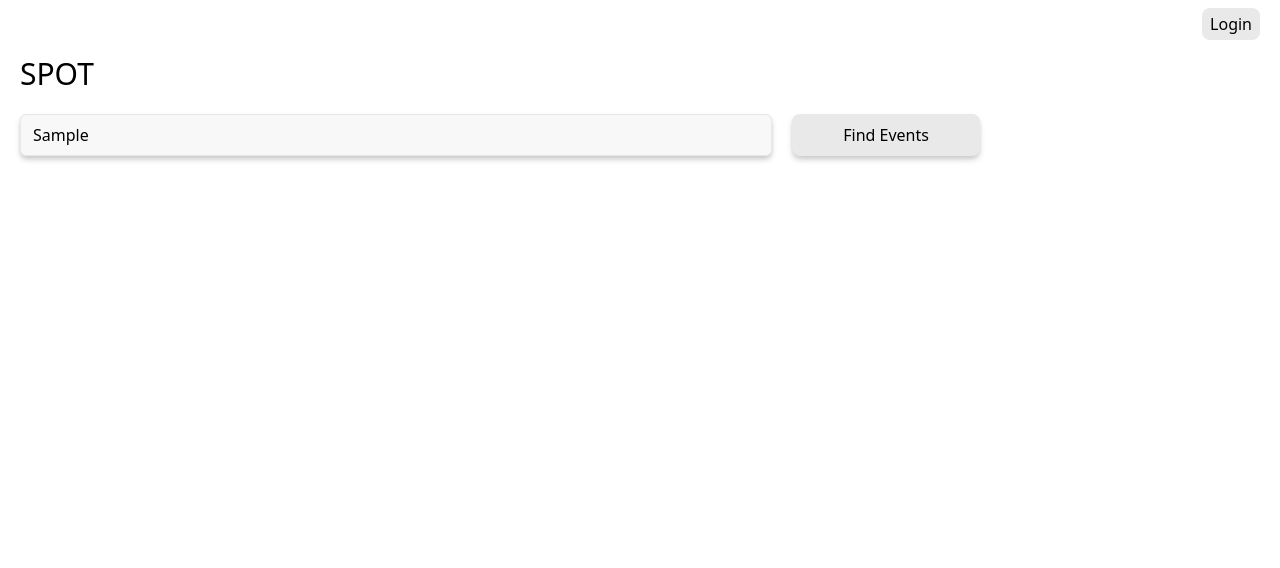
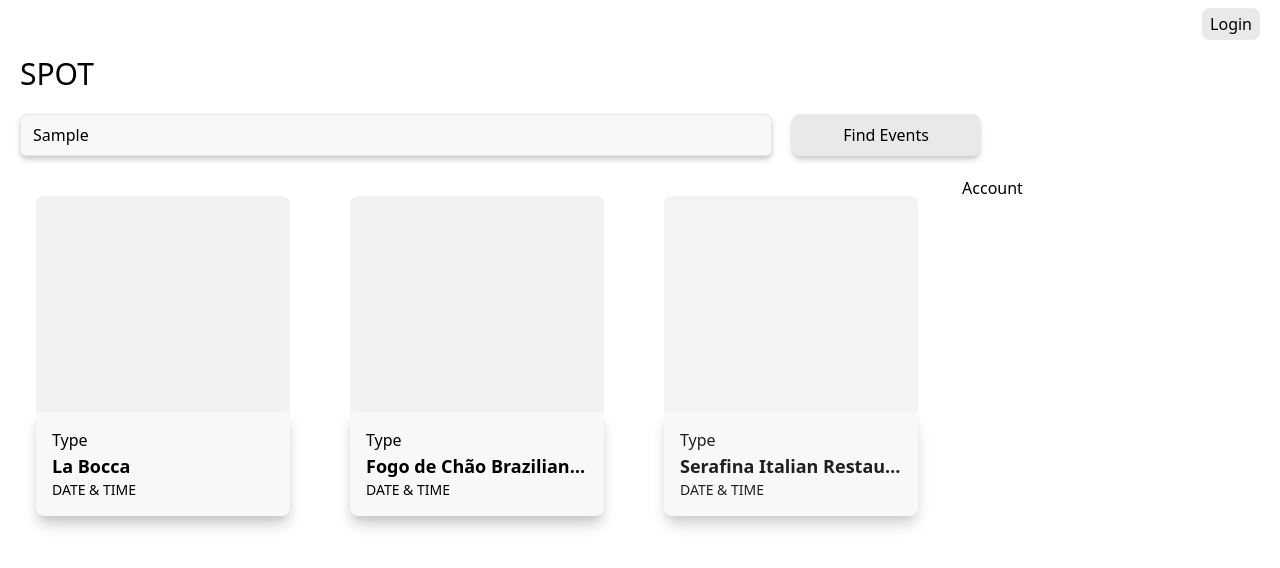
Before and after one commit to kriscCodes/spots, a React (Vite) app in the folder frontend/: page / in a window 1280 px wide. Both pictures are taken after typing "Sample" into the empty fields and a click on the input "Find Events". Shown: the top 568 px of the page. Built offline with nearby package versions, Linux system fonts and the light colour scheme.

Commit message:
styled home page & added event cards

```diff
--- a/frontend/package.json
+++ b/frontend/package.json
@@ -12,6 +12,7 @@
   "dependencies": {
     "react": "^18.3.1",
     "react-dom": "^18.3.1",
+    "react-parallax-tilt": "^1.7.232",
     "react-router-dom": "^6.25.1"
   },
   "devDependencies": {
--- /dev/null
+++ b/frontend/pages/EventCard.jsx
@@ -0,0 +1,40 @@
+import Tilt from 'react-parallax-tilt'
+import {useState} from "react";
+
+// eslint-disable-next-line react/prop-types
+function EventCard ({name, delay}) {
+
+    const [show, setShow] = useState(true);
+
+    setTimeout( () => {
+        setShow(false);
+    }, 190*delay)
+
+    return (
+        <Tilt
+            tiltMaxAngleX={10} tiltMaxAngleY={10} glareEnable={true} glareMaxOpacity={0.05} tiltReverse={true} glarePosition="all"
+            className={`p-5 transition duration-100 ${show ? 'opacity-0' : 'opacity-100'}`}
+        >
+            <div
+                className='transition w-full max-w-[350px] min-h-[320px] flex flex-col justify-end bg-[#F2F2F2] -z-[2] rounded-lg'
+            >
+                <div className='h-1/3 bg-[#F8F8F8] rounded-b-lg shadow-lg shadow-[#C5C5C5] p-4'>
+                    <div className='flex flex-col'>
+                        <p className='font-light'>
+                            Type
+                        </p>
+                        <p className='font-bold text-lg overflow-hidden overflow-ellipsis whitespace-nowrap'>
+                            {/*Event Title*/}
+                            {name}
+                        </p>
+                        <p className='font-light text-sm'>
+                            DATE & TIME
+                        </p>
+                    </div>
+                </div>
+            </div>
+        </Tilt>
+    )
+}
+
+export default EventCard;
--- a/frontend/pages/Home.jsx
+++ b/frontend/pages/Home.jsx
@@ -1,14 +1,17 @@
 import { useEffect, useState, useRef } from "react";
+import EventCard from "./EventCard.jsx";
 
 
 const Home = () => {
 	const [locations, setLocations] = useState([]);
+	const [query, setQuery] = useState("")
 	const [submitted, setSubmitted] = useState(false)
-	const headerRef = useRef(null)
+	const [isLoading, setIsLoading] = useState(true)
 	const [headerHeight, setHeaderHeight] = useState(0)
 
-	useEffect(() => {
-		const getLocations = async () => {
+	const headerRef = useRef(null)
+
+	const getLocations = () => {
 		try {
 			const data = ['La Bocca', 'Fogo de Chão Brazilian Steakhouse', 'Serafina Italian Restaurant White Plains', 'Turkish Cuisine White Plains', "Mulino's of Westchester", "Morton's The Steakhouse", 'Inca & Gaucho Restaurant', 'Chazz Palminteri Italian Restaurant White Plains', 'Colombian House Restaurant', 'Bonchon White Plains - Main St', 'Asopao Cuisine Restaurant', 'Via Garibaldi', 'Greca Estiatorio', 'Little Drunken Chef', 'Thai Den Restaurant', 'The Melting Pot', 'Shiraz Kitchen & Wine Bar', 'Kanopi', 'Gaucho Burger Company', 'Holy Crab Cajun Seafood']
 			setLocations(data)
@@ -23,40 +26,52 @@ const Home = () => {
 			console.error('Error in getting locations', e)
 		}
 	}
-		// getLocations()
-	}, []);
 
 	useEffect(() => {
 		if (headerRef.current) {
-			setHeaderHeight(headerRef.current.offsetHeight + 20);
+			setHeaderHeight(headerRef.current.offsetHeight + 10);
 		}
 	}, []);
 
 
 	const handleSubmit = (e) => {
 		e.preventDefault();
-		console.log(e.target)
-		setHeaderHeight(headerRef.current.offsetHeight + 20)
+
+		if (query === "") {
+			return
+		}
+
+		setHeaderHeight(headerRef.current.offsetHeight + 10)
 		setSubmitted(true)
+
 	}
 
 	const handleTransitionEnd = () => {
 		setHeaderHeight(headerRef.current.offsetHeight + 10);
+
+		if (submitted) {
+			getLocations();
+			setTimeout(()=> {
+				setIsLoading(false)
+			}, 700)
+		}
 	}
 
 	return (
-		<div className='relative w-full h-screen'>
+		<div className='relative w-full h-screen flex flex-col overflow-scroll'>
 			<div
-				className={`transition-all duration-1000 ease-in-out max-w-[1000px] ${
-					submitted ? 'top-0 left-0 w-full' : 'top-1/2 left-1/2 -translate-x-1/2 -translate-y-1/2 w-10/12'
-				} absolute`}
+				className={`transition-all bg-white h-fit duration-1000 ease-in-out max-w-[1000px] ${
+					submitted ? 'top-0 left-0 w-full full-width-before' : 'top-1/2 left-1/2 pb-32 -translate-x-1/2 -translate-y-1/2 w-10/12 absolute'
+				} `}
 				onTransitionEnd={handleTransitionEnd}
 			>
 				<div
-					className='w-full h-full flex flex-col items-center p-5 pb-32 transition-transform duration-300'
+					className='w-full h-full flex flex-col items-center p-5  transition-transform duration-300'
 				>
 					<h1
-						className={`absolute top-2  transition-all duration-1000 ease-in-out ${submitted ? 'text-3xl left-0 transform translate-x-0 px-5' : 'text-8xl left-1/2 transform -translate-x-1/2'}`}
+						className={`absolute top-2  transition-all duration-1000 ease-in-out
+						${submitted ? 'text-3xl left-0 transform translate-x-0 px-5' :
+						'text-8xl left-1/2 transform -translate-x-1/2'}`}
 						ref={headerRef}
 					>
 						SPOT
@@ -68,7 +83,7 @@ const Home = () => {
 						<input
 							className='w-[80%] px-3 py-2 bg-[#F8F8F8] transition rounded-md shadow-[#C9C9C9] shadow-md
 							border focus:outline-none focus:shadow-blue-300 focus:border-blue-400'
-							onChange={(e) => {}}
+							onChange={(e) => {setQuery(e.target.value)}}
 							placeholder='Enter a city, region ...'
 							type="text"
 						/>
@@ -81,6 +96,19 @@ const Home = () => {
 					</form>
 				</div>
 			</div>
+
+			{!isLoading &&
+				<div className='overflow-scroll flex gap-2'>
+					<div className='grid grid-cols-3 gap-5 px-4 w-3/4 overflow-scroll'>
+						{
+							locations.map((name, idx) => <EventCard key={name} delay={idx} name={name} />)
+						}
+					</div>
+					<div className='w-1/4 z-0'>
+						Account
+					</div>
+				</div>
+			}
 		</div>
 	);
 };
--- a/frontend/pages/Signup.jsx
+++ b/frontend/pages/Signup.jsx
@@ -11,7 +11,7 @@ const Signup = () => {
 			<h1 className='text-3xl'>Sign Up</h1>
 			<form className='flex flex-col gap-5 w-[300px] items-center' method="POST" action="/signup">
 				<div className='flex flex-col gap-2 w-[70%]'>
-					<label htmlFor="username">Username:</label>
+					<label htmlFor="username">Username</label>
 					<input
 						className='p-1 bg-[#F8F8F8] transition border rounded-sm shadow-md shadow-[#C9C9C9]
 						focus:outline-none focus:border-blue-400 focus:bg-[#DDDDDD] hover:bg-[#DDDDDD]'
--- a/frontend/src/index.css
+++ b/frontend/src/index.css
@@ -21,3 +21,20 @@
 .transition {
   transition: all 0.5s;
 }
+
+@layer components {
+  .full-width-before {
+    position: relative;
+  }
+
+  .full-width-before::before {
+    content: "";
+    position: absolute;
+    top: 0;
+    left: 0;
+    width: 100vw;
+    height: 100%;
+    background-color: white;
+    z-index: -1;
+  }
+}
```
Also changed, not shown: 1 other file (tests, documents, lock files or other folders). Lines whose indentation alone changed are shown as unchanged.
